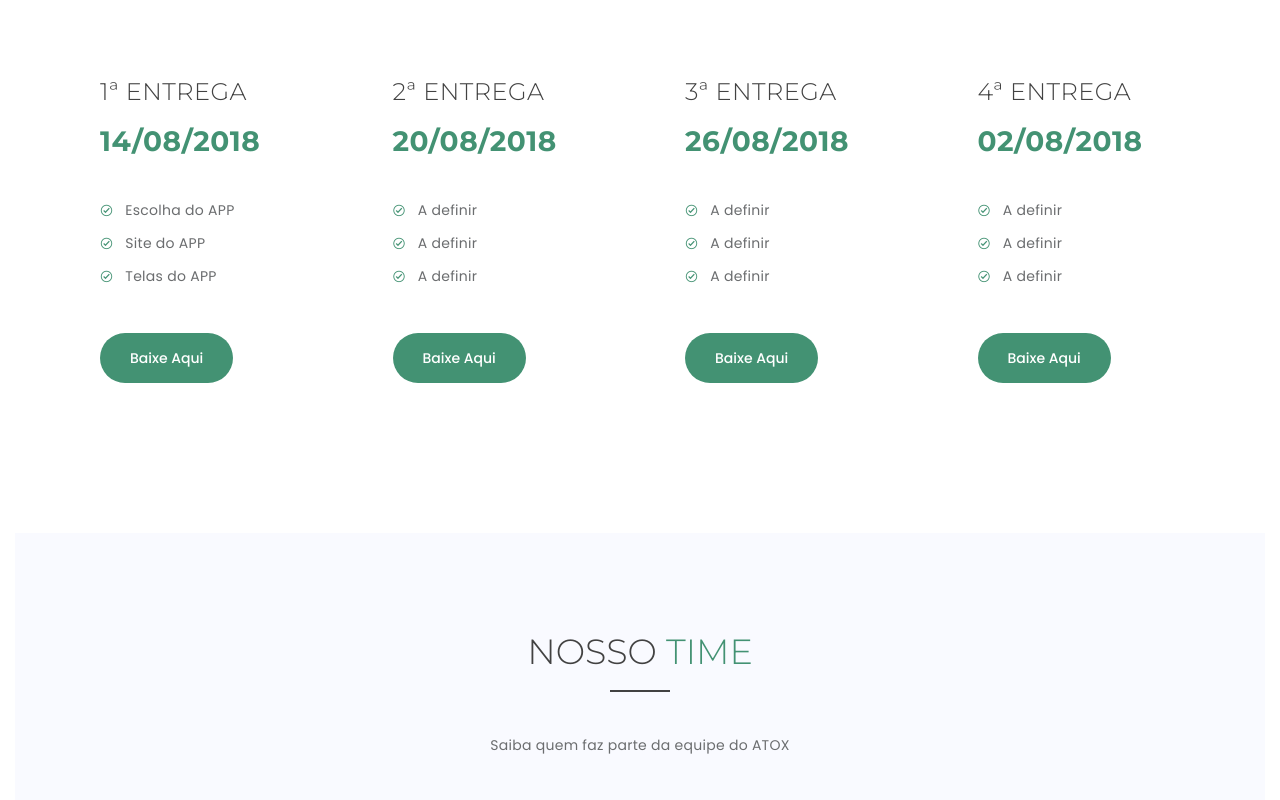
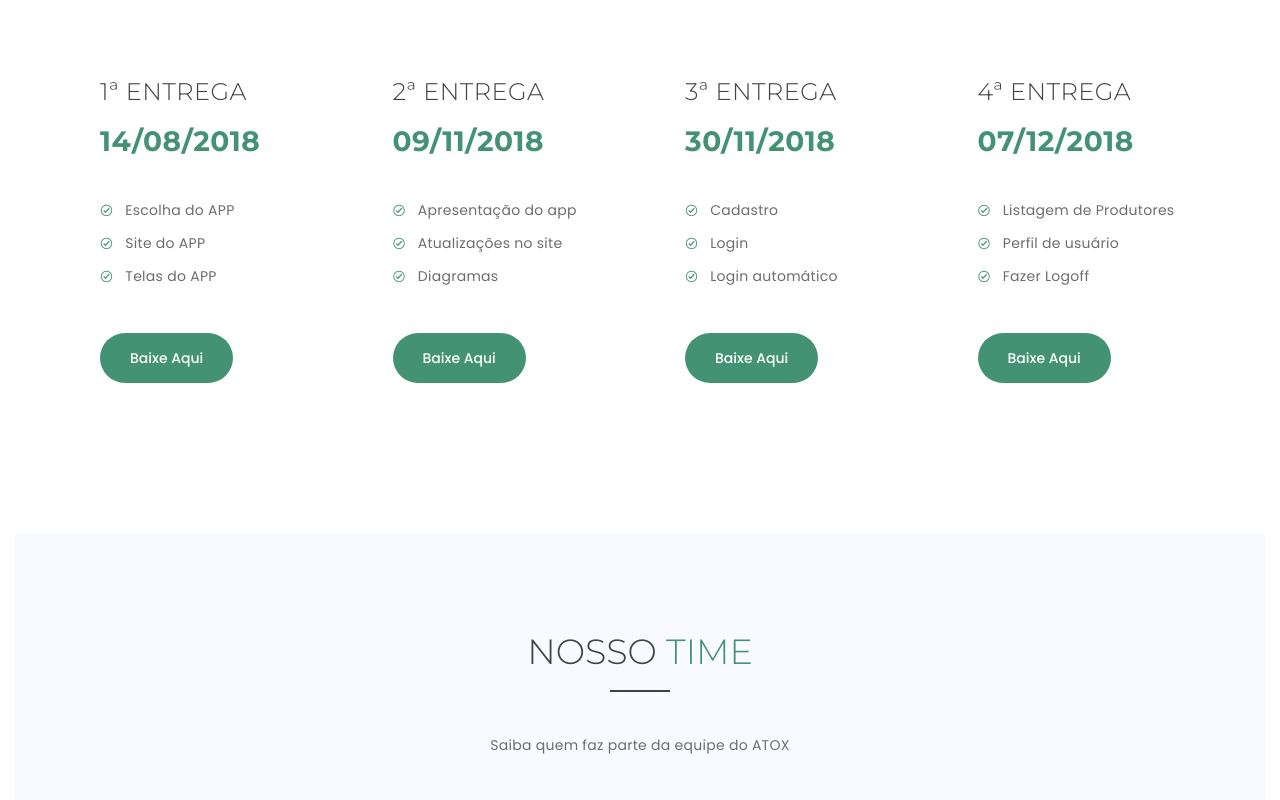
Before and after one commit to atoxapp/atoxapp.github.io, a plain HTML site: page index.html in a window 1280 px wide. Shown: the part 4700-5500 px from the top of the page. Drawn offline with Linux system fonts and the light colour scheme; some packages are replaced by stand-ins of ours; files whose address does not match are found by name.

Commit message:
Update index.html
Adicionando descricao e data das proximas entregas e adicao dos links do repositorio e dos diagramas

```diff
--- a/index.html
+++ b/index.html
@@ -448,14 +448,14 @@
                                     2ª ENTREGA
                                 </h2>
                                 <div class="price">
-                                    20/08/2018<sub></sub>
+                                    09/11/2018<sub></sub>
                                 </div>
                                 <ul>
-                                    <li><i class="icofont icofont-check-circled"></i>A definir</li>
-                                    <li><i class="icofont icofont-check-circled"></i>A definir</li>
-                                    <li><i class="icofont icofont-check-circled"></i>A definir</li>
+                                    <li><i class="icofont icofont-check-circled"></i>Apresentação do app</li>
+                                    <li><i class="icofont icofont-check-circled"></i>Atualizações no site</li>
+                                    <li><i class="icofont icofont-check-circled"></i>Diagramas</li>
                                 </ul>
-                                <a href="#" class="purchase-btn">Baixe Aqui</a>
+                                <a href="https://drive.google.com/open?id=1ZpzayuzDckY_rAJ2JL9iR3p0tmyoAcxw" class="purchase-btn">Baixe Aqui</a>
                             </div>
                         </div>
                         <div class="col-md-3 col-xs-6">
@@ -464,14 +464,14 @@
                                     3ª ENTREGA
                                 </h2>
                                 <div class="price">
-                                    26/08/2018<sub></sub>
+                                    30/11/2018<sub></sub>
                                 </div>
                                 <ul>
-                                    <li><i class="icofont icofont-check-circled"></i>A definir</li>
-                                    <li><i class="icofont icofont-check-circled"></i>A definir</li>
-                                    <li><i class="icofont icofont-check-circled"></i>A definir</li>
+                                    <li><i class="icofont icofont-check-circled"></i>Cadastro</li>
+                                    <li><i class="icofont icofont-check-circled"></i>Login</li>
+                                    <li><i class="icofont icofont-check-circled"></i>Login automático</li>
                                 </ul>
-                                <a href="#" class="purchase-btn">Baixe Aqui</a>
+                                <a href="https://github.com/roxacarv/atox/tree/sprint_1.0" class="purchase-btn">Baixe Aqui</a>
                             </div>
                         </div>
                         <div class="col-md-3 col-xs-6">
@@ -480,12 +480,12 @@
                                     4ª ENTREGA
                                 </h2>
                                 <div class="price">
-                                    02/08/2018<sub></sub>
+                                    07/12/2018<sub></sub>
                                 </div>
                                 <ul>
-                                    <li><i class="icofont icofont-check-circled"></i>A definir</li>
-                                    <li><i class="icofont icofont-check-circled"></i>A definir</li>
-                                    <li><i class="icofont icofont-check-circled"></i>A definir</li>
+                                    <li><i class="icofont icofont-check-circled"></i>Listagem de Produtores</li>
+                                    <li><i class="icofont icofont-check-circled"></i>Perfil de usuário</li>
+                                    <li><i class="icofont icofont-check-circled"></i>Fazer Logoff</li>
                                 </ul>
                                 <a href="#" class="purchase-btn">Baixe Aqui</a>
                             </div>
@@ -547,7 +547,7 @@
                             </div>
                         </div>
 
-                        <!--EMERSON EDITA AQUI-->
+
                         <div class="col-md-4 col-xs-6">
                             <div class="team_item">
                                 <img src="img/home-3/emerson.png" alt="">
@@ -570,17 +570,18 @@
                         </div>
 
                     </div>
-                    <div class="row team-member">
+
+						<div class="row team-member">
                             <!--LEANDRO EDITA AQUI-->
                         <div class="col-md-4 col-xs-6">
                             <div class="team_item">
                                 <img src="img/home-3/profile-default.png" alt="">
                                 <div class="team-content">
                                     <div class="text">
-                                        <h4>LEANDRO BRAZ</h4>
+                                        <h4>LUCAS GABRIEL</h4>
                                         <h5>Developer</h5>
                                         <p>
-                                            LEANDRO ESCREVA SOBRE VOCÊ AQUI
+                                            LUCAS ESCREVA SOBRE VOCÊ AQUI
                                         </p>
                                     </div>
                                     <div class="social-icon">
@@ -592,6 +593,7 @@
                                 </div>
                             </div>
                         </div>
+
 
                         <!--RODRIGO EDITA AQUI-->
                         <div class="col-md-4 col-xs-6">
@@ -617,6 +619,7 @@
                     </div>
 
                     </div>
+
                 </div>
             </section>
             <!--==================== team_area-three ====================-->
```
